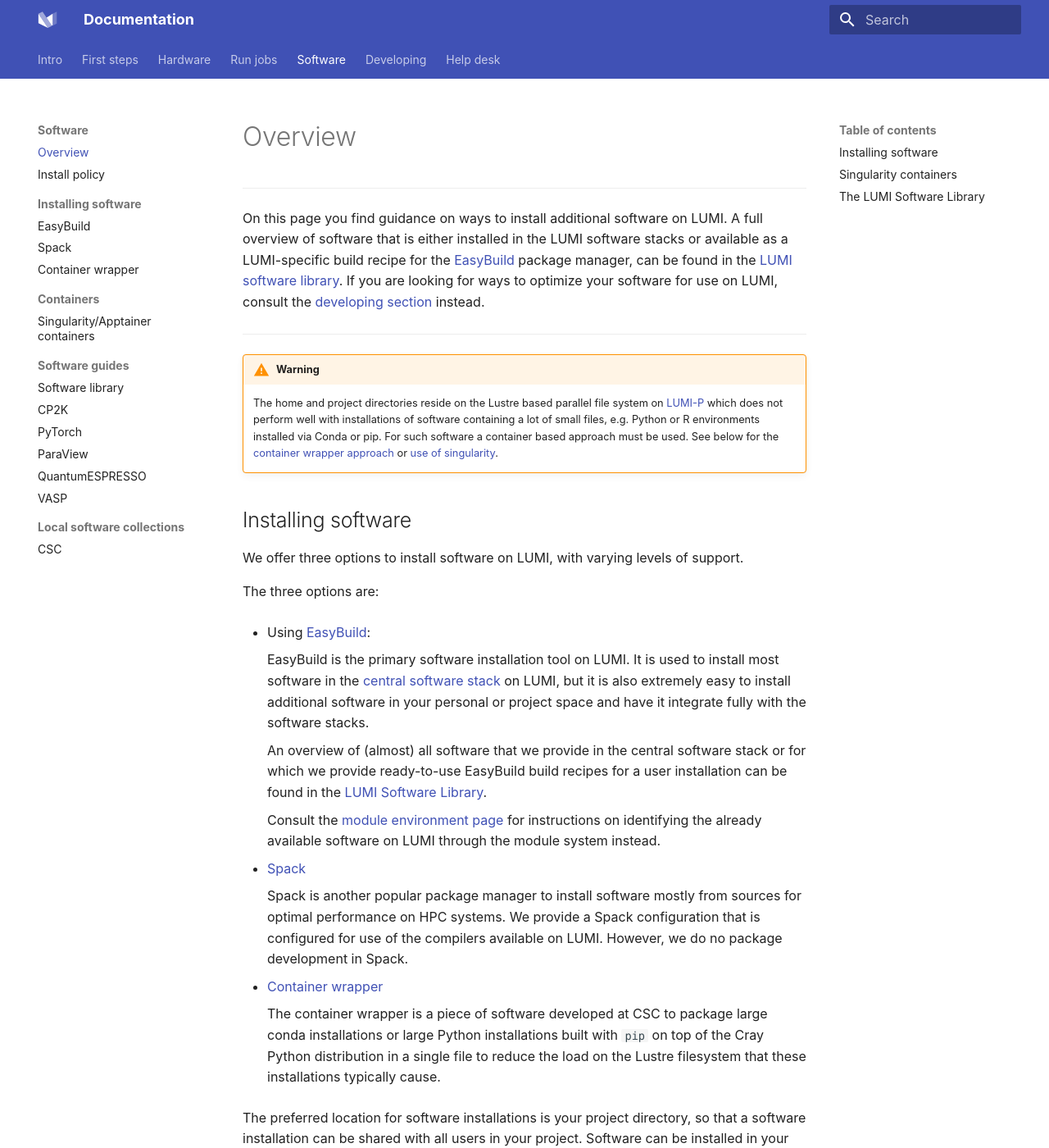
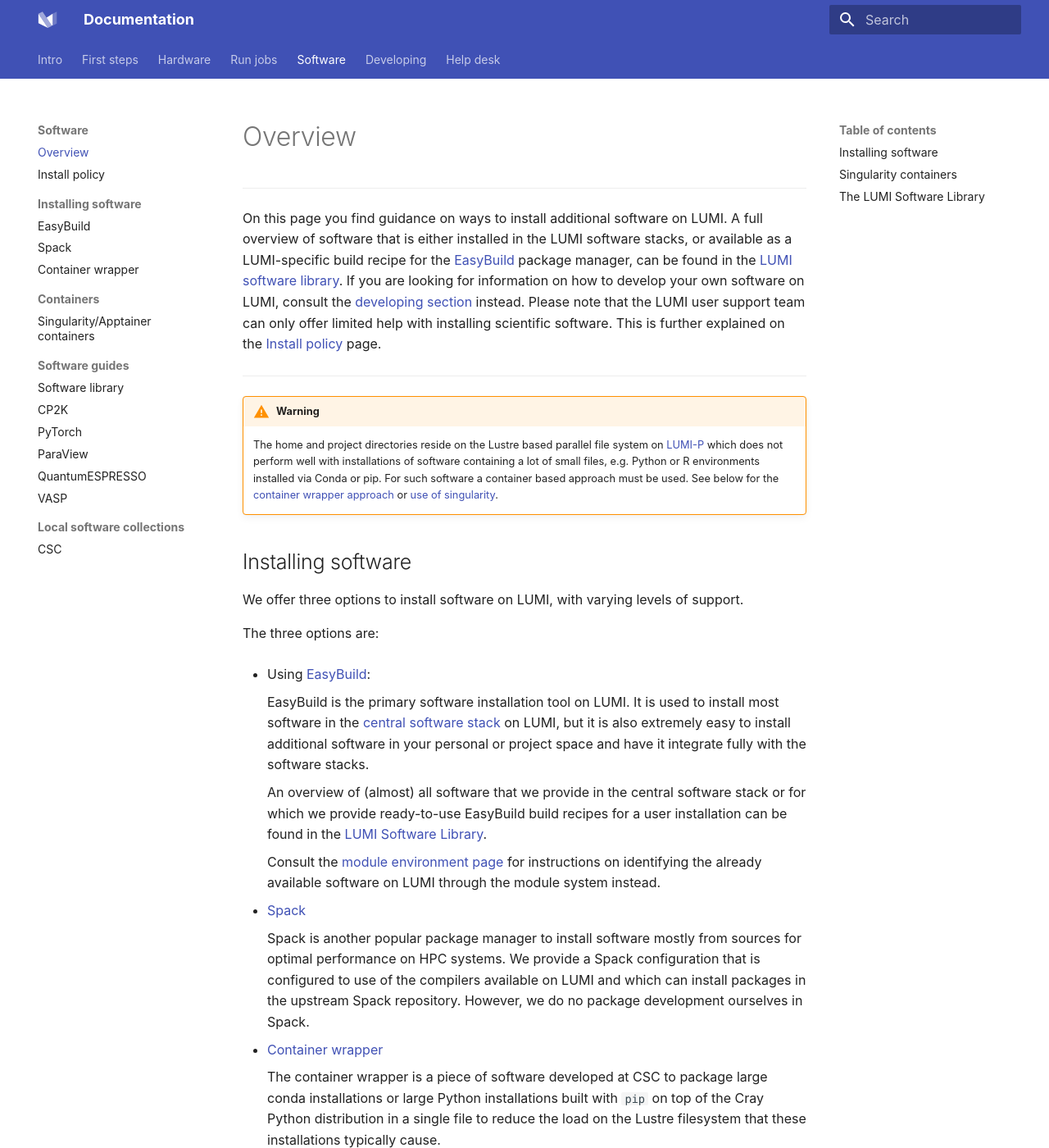
Before and after one commit to Lumi-supercomputer/lumi-userguide, an MkDocs documentation site: the page built from docs/software/index.md, in a window 1280 px wide and 1400 px high. Shown: the whole window at 82% size. Built offline with MkDocs 1.6.1 and Material for MkDocs 9.7.7, drawn with Linux system fonts in a browser that asks for light colours.

Commit message:
Add a refence to the install policy on the software overview page
And some housekeeping + minor fixes on the same page

```diff
--- a/docs/software/index.md
+++ b/docs/software/index.md
@@ -14,12 +14,11 @@
 ---
 On this page you find guidance on ways to install additional software on LUMI.
 A full overview of software that is either installed in the LUMI software
-stacks or available as a LUMI-specific build recipe for the
+stacks, or available as a LUMI-specific build recipe for the
 [EasyBuild][easybuild] package manager, can be found in the
 [LUMI software library](https://lumi-supercomputer.github.io/LUMI-EasyBuild-docs/).
-If you are looking for ways to
-optimize your software for use on LUMI, consult the [developing
-section][developing-overview] instead.
+If you are looking for information on how to develop your own software on LUMI, consult the [developing
+section][developing-overview] instead. Please note that the LUMI user support team can only offer limited help with installing scientific software. This is further explained on the [Install policy](/software/policy/) page.
 
 ---
 
@@ -57,8 +56,7 @@
 
     Spack is another popular package manager to install software mostly from sources for
     optimal performance on HPC systems. We provide a Spack configuration that is
-    configured for use of the compilers available on LUMI. However, we do no package
-    development in Spack.
+    configured to use of the compilers available on LUMI and which can install packages in the upstream Spack repository. However, we do no package development ourselves in Spack.
 
 -   [Container wrapper][contwrapper]
 
```
Also changed, not shown: other parts of docs/software/index.md (+1 -0 lines), docs/software/policy.md (+1 -1 lines).
